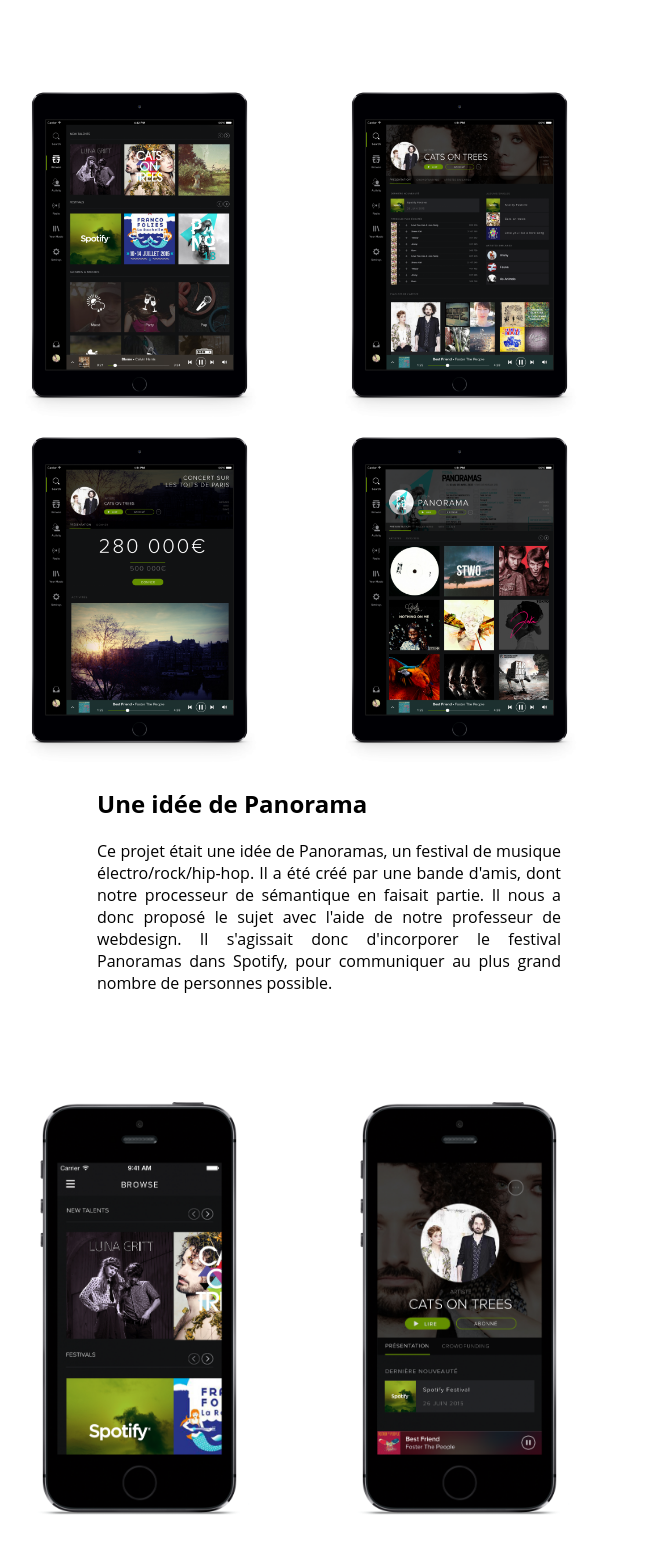
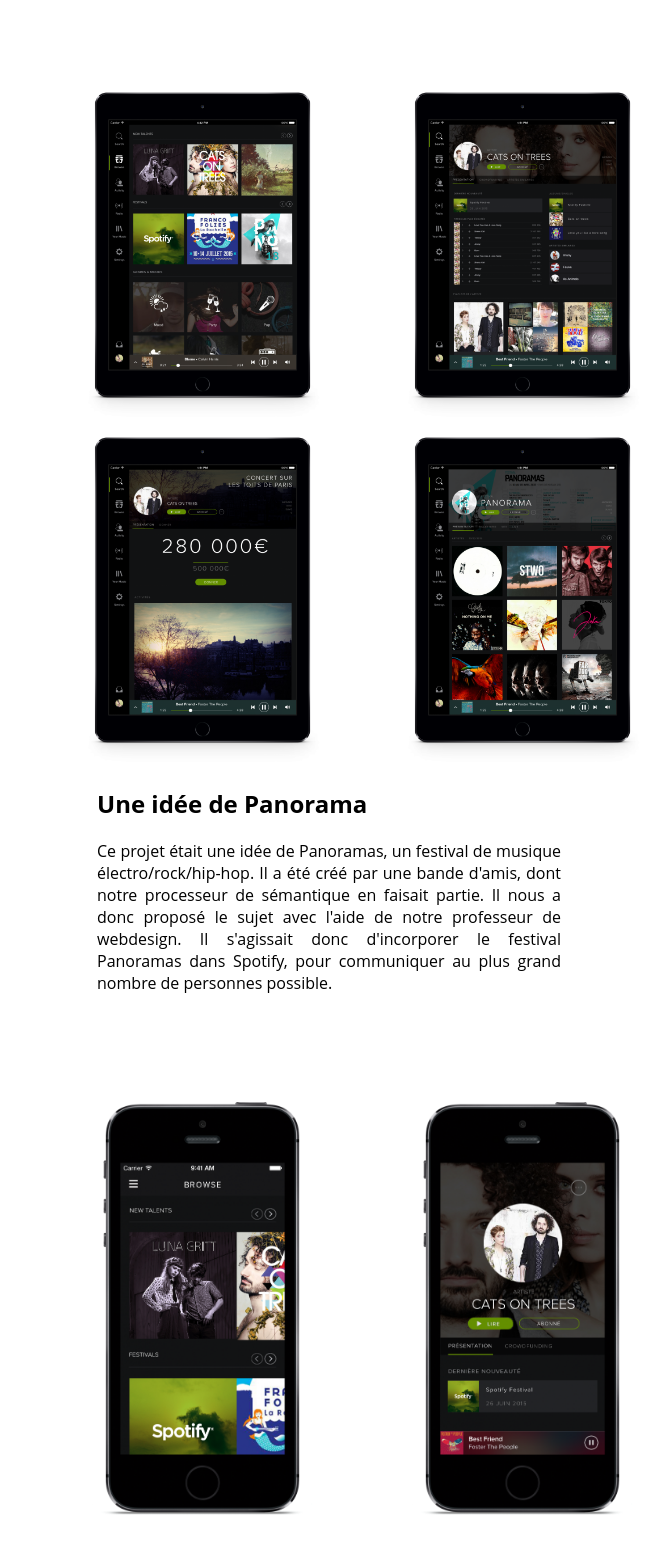
Before and after one commit to JustineGaudin/portfolio, a website built with Parcel: page spotify.html in a window 1280 px wide. Shown: the part 1067-2620 px from the top of the page, without its empty margins (311-973 px from the left). Built offline with nearby package versions, Linux system fonts and the light colour scheme.

Commit message:
Update spotify.html

```diff
--- a/spotify.html
+++ b/spotify.html
@@ -67,13 +67,13 @@
 			<p>Le concept donc est réparti en trois points : identifier et financer les artistes en utilisant le crowdfunding; promouvoir
 			ces artistes grâce aux fonds récoltés pour organiser des concerts physiques; proposer aux utilisateurs de suivre ou d’aller
 			à des festivals, qui seront en partenariats avec Spotify.</p>
-				<img style="width: 20%; margin-left: 25%"
+				<img style="width: 20%; margin-left: 30%"
 						src="img/S-mockup-tab1.png"
 						alt="Mockup Tab Spotify">
 				<img style="width: 20%; margin-left: 5%"
 						src="img/S-mockup-tab2.png"
 						alt="Mockup Tab Spotify">
-				<img style="width: 20%; margin-left: 25%"
+				<img style="width: 20%; margin-left: 30%"
 						src="img/S-mockup-tab3.png"
 						alt="Mockup Tab Spotify">
 				<img style="width: 20%; margin-left: 5%"
@@ -84,13 +84,13 @@
 		<section>
 			<h2>Une idée de Panorama</h2>
 			<p>Ce projet était une idée de Panoramas, un festival de musique électro/rock/hip-hop. Il a été créé par une bande d'amis, dont notre processeur de sémantique en faisait partie. Il nous a donc proposé le sujet avec l'aide de notre professeur de webdesign. Il s'agissait donc d'incorporer le festival Panoramas dans Spotify, pour communiquer au plus grand nombre de personnes possible.</p>
-			<img style="width: 20%; margin-left: 25%"
+			<img style="width: 20%; margin-left: 30%"
 				src="img/S-mockup-mob1.png"
 				alt="Mockup Tab Spotify">
 			<img style="width: 20%; margin-left: 5%"
 				src="img/S-mockup-mob2.png"
 				alt="Mockup Tab Spotify">
-			<img style="width: 20%; margin-left: 25%"
+			<img style="width: 20%; margin-left: 30%"
 				src="img/S-mockup-mob3.png"
 				lt="Mockup Tab Spotify">
 			<img style="width: 20%; margin-left: 5%"
```
